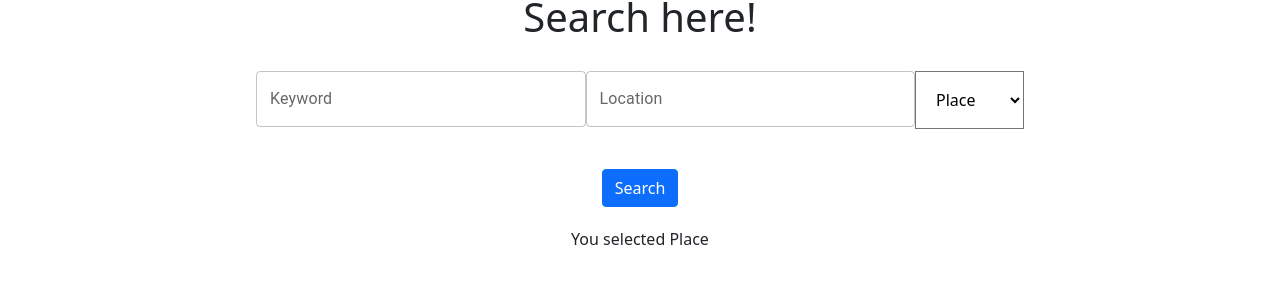
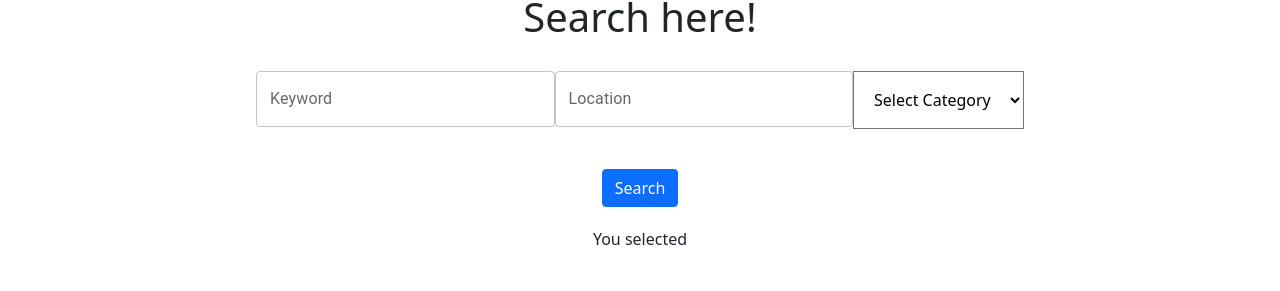
Before and after one commit to SaemHasan/Travello-Project, a React (Create React App) app in the folder frontend/travello-frontend/: page / in a window 1280 px wide. Shown: the part 263-554 px from the top of the page. Built offline with nearby package versions, Linux system fonts and the light colour scheme; no server answers.

Commit message:
search fixed

```diff
--- a/frontend/travello-frontend/src/Comparison/constants/index.js
+++ b/frontend/travello-frontend/src/Comparison/constants/index.js
@@ -235,6 +235,6 @@ export const activityFilterList = [
 
 export const varList = [
   {PlaceName : "Sylhet",
-   ComparisonType : "place",
+   ComparisonType : "activity",
    bestTitle : ""},
 ];
--- a/frontend/travello-frontend/src/Components/Search_bar.js
+++ b/frontend/travello-frontend/src/Components/Search_bar.js
@@ -6,7 +6,7 @@ import Button from 'react-bootstrap/Button';
 const Search_bar = () => {
 
     const getInitialState = () => {
-    const value = "Place";
+    const value="";
     return value;
   };
 
@@ -44,6 +44,9 @@ const Search_bar = () => {
 
                <div>
                   <select value={value} onChange={handleChange_dropdown} class="dropbtn">
+                    <option disabled={true} value="">
+                      Select Category
+                    </option>
                     <option value="Place">Place</option>
                     <option value="Food">Food</option>
                     <option value="Activity">Activity</option>
```
